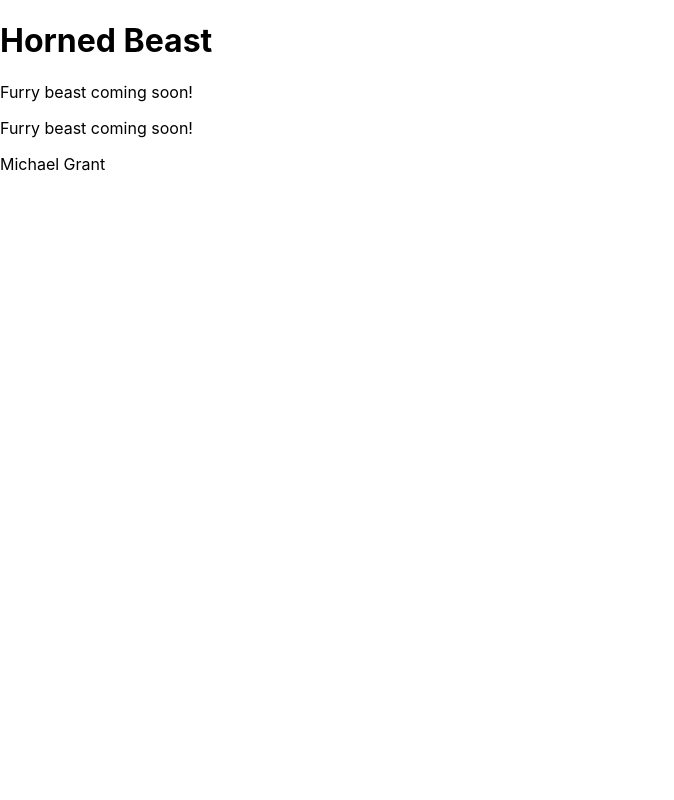
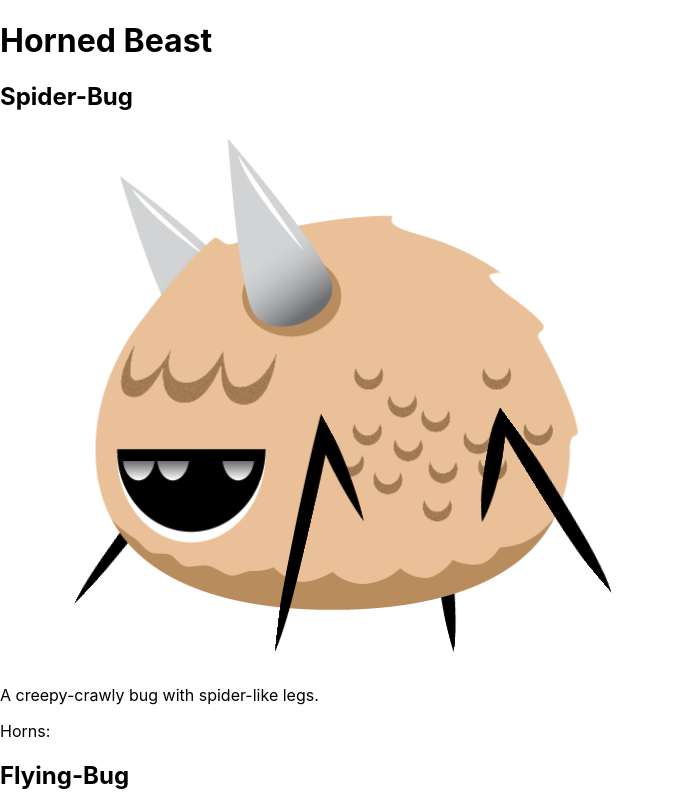
Before and after one commit to MRGrant82/horned-beast, a React (Create React App) app: page / in a window 1280 px wide. Shown: the top 800 px of the page, without its empty margins (0-674 px from the left). Built offline with nearby package versions, Linux system fonts and the light colour scheme.

Commit message:
i added the free images

```diff
--- a/src/App.js
+++ b/src/App.js
@@ -2,6 +2,7 @@ import './App.css';
 import Header from './header';
 import Main from './main';
 import Footer from './footer';
+
 
 function App() {
   return (
--- /dev/null
+++ b/src/hornedBeast.js
@@ -0,0 +1,24 @@
+import React from 'react';
+import horn1 from './horn1.png';
+import horn2 from './horn2.png';
+
+function HornedBeast(props) {
+  let imageSrc = null;
+
+  if (props.title === 'Spider-Bug') {
+    imageSrc = horn1;
+  } else {
+    imageSrc = horn2;
+  }
+
+  return (
+    <div>
+      <h2>{props.title}</h2>
+      <img src={imageSrc} alt={props.title} title={props.title} />
+      <p>{props.description}</p>
+      <p>Horns: {props.horns}</p>
+    </div>
+  );
+}
+
+export default HornedBeast;
--- a/src/main.js
+++ b/src/main.js
@@ -1,19 +1,41 @@
 import React from 'react';
+import HornedBeast from './hornedBeast';
+
+const hornedBeasts = [
+  {
+    title: 'Spider-Bug',
+    imageUrl: {
+      small: './spider-bug-small.jpg',
+      large: './spider-bug-large.jpg'
+    },
+    description: 'A creepy-crawly bug with spider-like legs.',
+  },
+  {
+    title: 'Flying-Bug',
+    imageUrl: {
+      small: './flying-bug-small.jpg',
+      large: './flying-bug-large.jpg'
+    },
+    description: 'A winged bug that can fly through the air.',
+  },
+  // Add more objects as needed
+];
 
 class Main extends React.Component {
-    render() {
-        return (
-        <>
-        <FurryBeast />
-        <FurryBeast />
-        </>
-        )
-    }
+  render() {
+    return (
+      <div>
+        {hornedBeasts.map((beast, index) => (
+          <HornedBeast
+            key={index}
+            title={beast.title}
+            imageUrl={beast.imageUrl}
+            description={beast.description}
+          />
+        ))}
+      </div>
+    );
+  }
 }
 
-class FurryBeast extends React.Component {
-    render() {
-        return <p>Furry beast coming soon!</p>;
-    }
-}
 export default Main;
```
Also changed, not shown: src/horn1.png (added), src/horn2.png (added).
